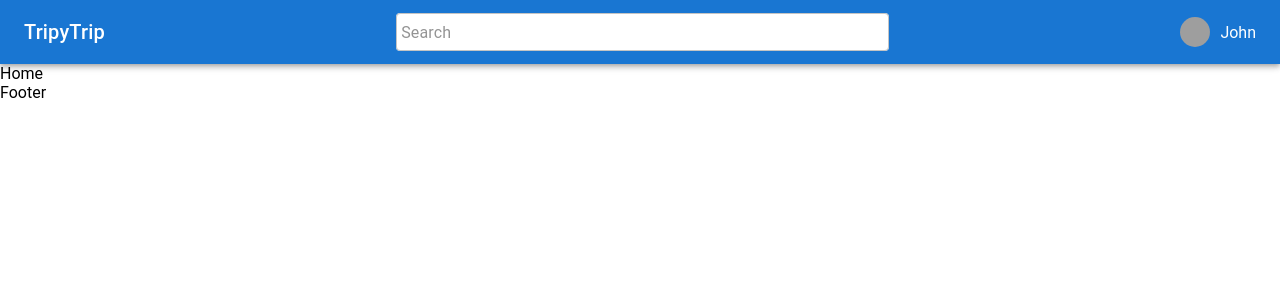
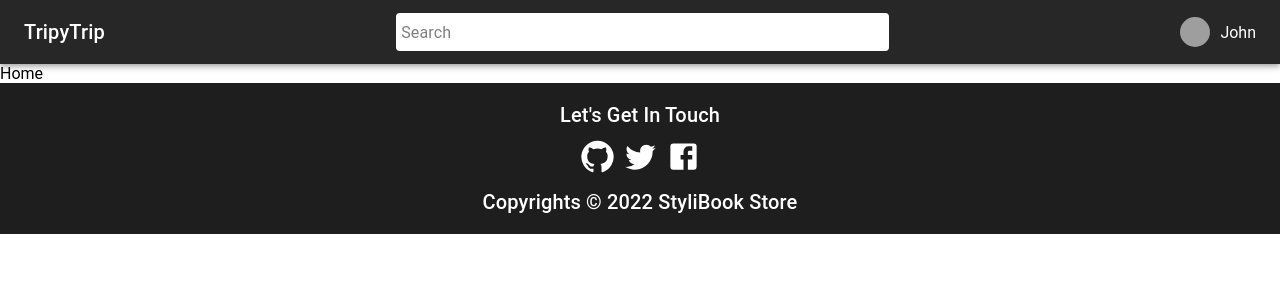
Before and after one commit to Ash-D23/social-media-app, a React (Create React App) app: page / in a window 1280 px wide. Shown: the top 300 px of the page. Built offline with nearby package versions, Linux system fonts and the light colour scheme; grey boxes are pictures that could not be loaded; the HTML template or start-up script is replaced by a standard one.

Commit message:
feat: added Footer

```diff
--- a/src/App.js
+++ b/src/App.js
@@ -3,11 +3,17 @@ import {Navbar, Footer} from './Components'
 import {Home, Login, SignUp, Logout, NotFound} from './Pages'
 import Mockman from "mockman-js";
 import "./App.css";
+import { Box, createTheme, ThemeProvider } from "@mui/material";
+import { getDesignTokens } from "./Utilities/theme";
+import { useState } from "react";
 
 function App() {
+  const [mode, setMode] = useState("dark");
+  const darkTheme = createTheme(getDesignTokens(mode))
+
   return (
-    <div>
-
+    <ThemeProvider theme={darkTheme}>
+      <Box>
         <Navbar />
 
         <Routes>
@@ -25,7 +31,9 @@ function App() {
         </Routes>
 
         <Footer />
-    </div>
+      </Box>
+    </ThemeProvider>
+
   );
 }
 
--- a/src/Components/Footer/Footer.jsx
+++ b/src/Components/Footer/Footer.jsx
@@ -1,8 +1,28 @@
+import { Facebook, GitHub, Twitter } from '@mui/icons-material'
+import { Box, Link, Typography } from '@mui/material'
 import React from 'react'
+import { FlexCenterBox } from '../../Utilities/GlobalStyles/GlobalStyles'
+import { FooterContainer } from './styles'
 
 function Footer() {
   return (
-    <div>Footer</div>
+    <FooterContainer position="relative" p={2}>
+      <Box>
+        <Typography  color="text.secondary" variant={'h6'} align={'center'}>
+          Let's Get In Touch
+        </Typography>
+      </Box>
+      <FlexCenterBox p={1}>
+          <Link color="text.secondary" mr={1} href="https://github.com/Ash-D23/" underline="none"><GitHub fontSize='large' /></Link>
+          <Link color="text.secondary" mr={1} href="https://twitter.com/Ashutosh_devtlk" underline="none"><Twitter fontSize='large' /></Link>
+          <Link color="text.secondary" href="https://www.linkedin.com/in/ashutosh18k23/" underline="none"><Facebook fontSize='large' /></Link>
+      </FlexCenterBox>
+      <Box>
+        <Typography color="text.secondary" variant={'h6'} align={'center'}>
+          Copyrights © 2022 StyliBook Store
+        </Typography>
+      </Box>
+    </FooterContainer>
   )
 }
 
--- a/src/Components/Footer/styles.js
+++ b/src/Components/Footer/styles.js
@@ -0,0 +1,7 @@
+import { Box, styled } from "@mui/material";
+
+
+export const FooterContainer = styled(Box)(({ theme }) => ({
+    backgroundColor: theme.palette.secondary.main,
+    backgroundImage: `linear-gradient(rgba(255, 255, 255, 0.05), rgba(255, 255, 255, 0.05))`
+}));
--- a/src/Utilities/GlobalStyles/GlobalStyles.js
+++ b/src/Utilities/GlobalStyles/GlobalStyles.js
@@ -0,0 +1,8 @@
+import { styled } from "@mui/material";
+import { Box } from "@mui/system";
+
+export const FlexCenterBox = styled(Box)({
+    display: 'flex',
+    justifyContent: 'center',
+    alignItems: 'center'
+});
--- /dev/null
+++ b/src/Utilities/theme.js
@@ -0,0 +1,24 @@
+export const getDesignTokens = (mode) => ({
+  palette: {
+    mode,
+    ...(mode === 'light'
+      ? {
+          // palette values for light mode
+          secondary: {
+            main: '#1976d2',
+          },
+          text: {
+            secondary: '#fff',
+          }
+        }
+      : {
+          // palette values for dark mode
+          secondary: {
+            main: '#121212',
+          },
+          text: {
+            secondary: '#fff',
+          }
+        }),
+  },
+});
```
Lines whose indentation alone changed are shown as unchanged.
